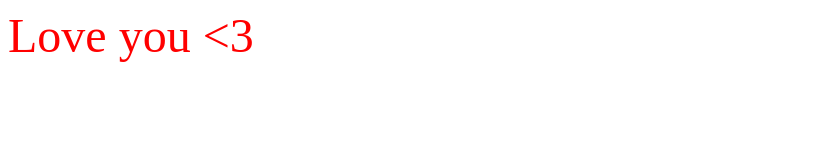
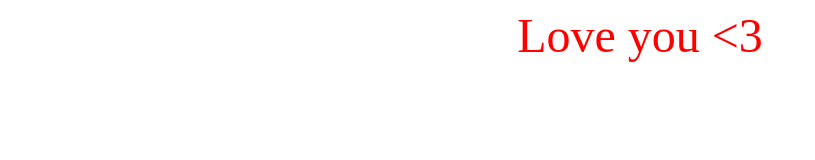
Before and after one commit to A32x2z/A32x2z.github.io, a plain HTML site: page index.html in a window 1280 px wide. Shown: the whole page, without its empty margins (0-815 px from the left). Drawn offline with Linux system fonts and the light colour scheme.

Commit message:
Update index.html

```diff
--- a/index.html
+++ b/index.html
@@ -1 +1 @@
-<font size="75" color="red">Love you <3</font>
+<center><font size="75" color="red">Love you <3</font></center>
```
